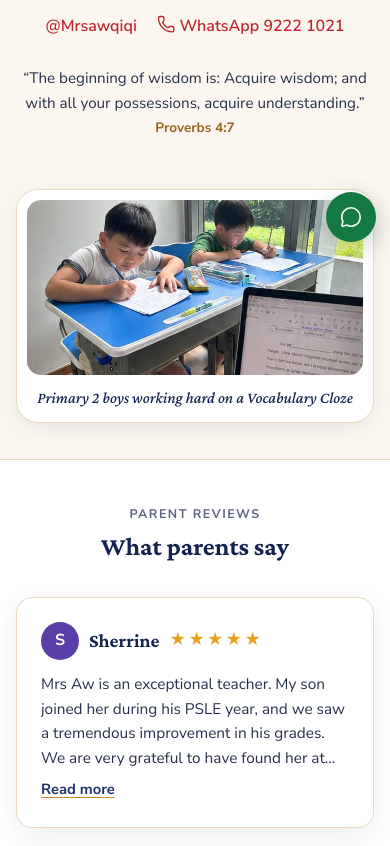
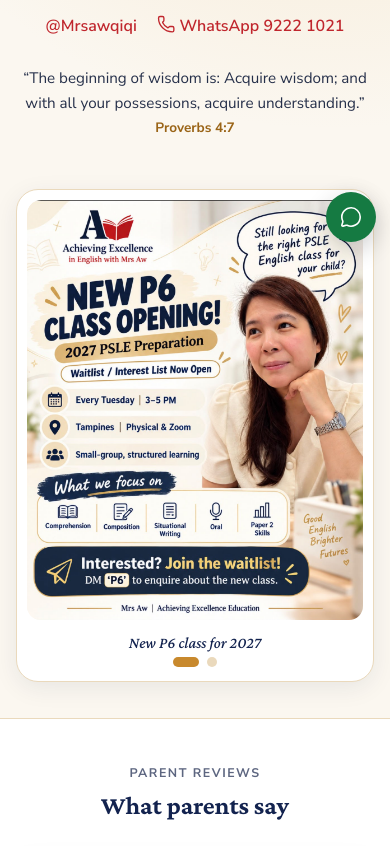
Before and after one commit to MrsAwQiQi/ace_website, a Flask app: page / in a window 390 px wide. Shown: the part 588-1434 px from the top of the page. Run offline with Flask 3, Linux system fonts and the light colour scheme; some libraries are stand-ins or nearby versions.

Commit message:
Add a hero slideshow with the new P6 class announcement
- The home hero photo is now a slideshow that scrolls right every 5 seconds
  and loops: the 2027 P6 class poster first, then the Primary 2 photo.
- Tapping the poster opens WhatsApp with a waitlist message for the
  Tuesday 3-5 pm class.
- Swipe on phones, dots to jump between slides; pauses on mouse hover or
  keyboard focus, and doesn't auto-play when reduced motion is preferred.
- Slides are listed in HERO_SLIDES in app.py, so posters can be added or
  removed without touching the template.

Co-Authored-By: Claude Opus 5.5 <noreply@anthropic.com>

```diff
--- a/app.py
+++ b/app.py
@@ -43,6 +43,17 @@ NAV = [
     ("policies", "Policies"),
     ("tools", "Student Tools"),
     ("enquire", "Enquire"),
+]
+
+# Home page hero slideshow, in order. Remove an entry to take that slide down.
+HERO_SLIDES = [
+    {"image": "img/p6-2027-announcement.jpeg",
+     "alt": "New P6 class opening: 2027 PSLE preparation, every Tuesday 3–5 pm in Tampines and on Zoom. Waitlist now open.",
+     "caption": "New P6 class for 2027",
+     "whatsapp_text": "Hi Mrs Aw, I'm interested in the new P6 class (Tuesday 3–5 pm). Please add me to the waitlist."},
+    {"image": "img/hero-p2-boys.jpg",
+     "alt": "Two Primary 2 boys writing at their desks",
+     "caption": "Primary 2 boys working hard on a Vocabulary Cloze"},
 ]
 
 # Free tools for students: listed on the /tools hub and the home page.
@@ -228,7 +239,8 @@ def cache_headers(response):
 
 @app.route("/")
 def home():
-    return render_template("home.html", page="home", heart=HEART, reviews=REVIEWS, tools=TOOLS)
+    return render_template("home.html", page="home", heart=HEART, reviews=REVIEWS, tools=TOOLS,
+                           slides=HERO_SLIDES)
 
 
 @app.route("/about")
--- a/static/css/style.css
+++ b/static/css/style.css
@@ -95,6 +95,20 @@ main:focus { outline: none; }
 .photo-frame figcaption { text-align: center; font-family: var(--serif); font-style: italic; color: var(--navy); padding: 10px 6px 2px; }
 .photo-frame.portrait { max-width: 400px; justify-self: end; }
 .photo-frame.centered { max-width: 760px; margin: 0 auto; }
+
+/* Hero slideshow: swipeable, advances on its own (see main.js). */
+.slideshow { width: 100%; max-width: 440px; justify-self: center; }
+.slide-track { display: flex; overflow-x: auto; scroll-snap-type: x mandatory; scrollbar-width: none; border-radius: 14px; }
+.slide-track::-webkit-scrollbar { display: none; }
+.slide { flex: 0 0 100%; margin: 0; scroll-snap-align: start; }
+.slide-img { position: relative; display: block; aspect-ratio: 4 / 5; overflow: hidden; border-radius: 14px; background: var(--cream); }
+.slide-img img { width: 100%; height: 100%; object-fit: cover; border-radius: 0; }
+/* Landscape photos sit whole on a blurred copy of themselves. */
+.slide-img.fit::before { content: ""; position: absolute; inset: -20px; background: var(--bg) center / cover; filter: blur(18px) brightness(1.05); opacity: .55; }
+.slide-img.fit img { position: relative; object-fit: contain; }
+.slide-dots { display: flex; justify-content: center; gap: 8px; padding-bottom: 4px; }
+.slide-dots button { width: 10px; height: 10px; padding: 0; border: 0; border-radius: 999px; background: var(--line); cursor: pointer; transition: width .2s, background .2s; }
+.slide-dots button[aria-current="true"] { width: 26px; background: var(--gold); }
 
 .page-hero { padding: 56px 0 36px; text-align: center; border-bottom: 1px solid var(--line); background: linear-gradient(var(--gold-soft), var(--cream)); }
 .page-hero p { max-width: 70ch; margin-inline: auto; color: var(--muted); font-size: 1.1rem; }
--- a/templates/home.html
+++ b/templates/home.html
@@ -23,10 +23,28 @@
         </blockquote>
       </div>
     </div>
-    <figure class="photo-frame">
-      <img src="{{ url_for('static', filename='img/hero-p2-boys.jpg') }}" alt="Two Primary 2 boys writing at their desks">
-      <figcaption>Primary 2 boys working hard on a Vocabulary Cloze</figcaption>
-    </figure>
+    <div class="photo-frame slideshow" role="region" aria-roledescription="carousel" aria-label="Highlights">
+      <div class="slide-track">
+        {% for s in slides %}
+          <figure class="slide" aria-roledescription="slide" aria-label="{{ loop.index }} of {{ loop.length }}">
+            {% set src = url_for('static', filename=s.image) %}
+            {% if s.whatsapp_text %}
+              <a class="slide-img" href="{{ biz.whatsapp_link }}?text={{ s.whatsapp_text|urlencode }}" target="_blank" rel="noopener">
+                <img src="{{ src }}" alt="{{ s.alt }}">
+              </a>
+            {% else %}
+              <div class="slide-img fit" style="--bg: url('{{ src }}')"><img src="{{ src }}" alt="{{ s.alt }}"></div>
+            {% endif %}
+            <figcaption>{{ s.caption }}</figcaption>
+          </figure>
+        {% endfor %}
+      </div>
+      {% if slides|length > 1 %}
+        <div class="slide-dots">
+          {% for s in slides %}<button type="button" aria-label="Show slide {{ loop.index }}"></button>{% endfor %}
+        </div>
+      {% endif %}
+    </div>
   </div>
 </section>
 
```
Also changed, not shown: static/js/main.js (+47 -0 lines), static/img/p6-2027-announcement.jpeg (added).
